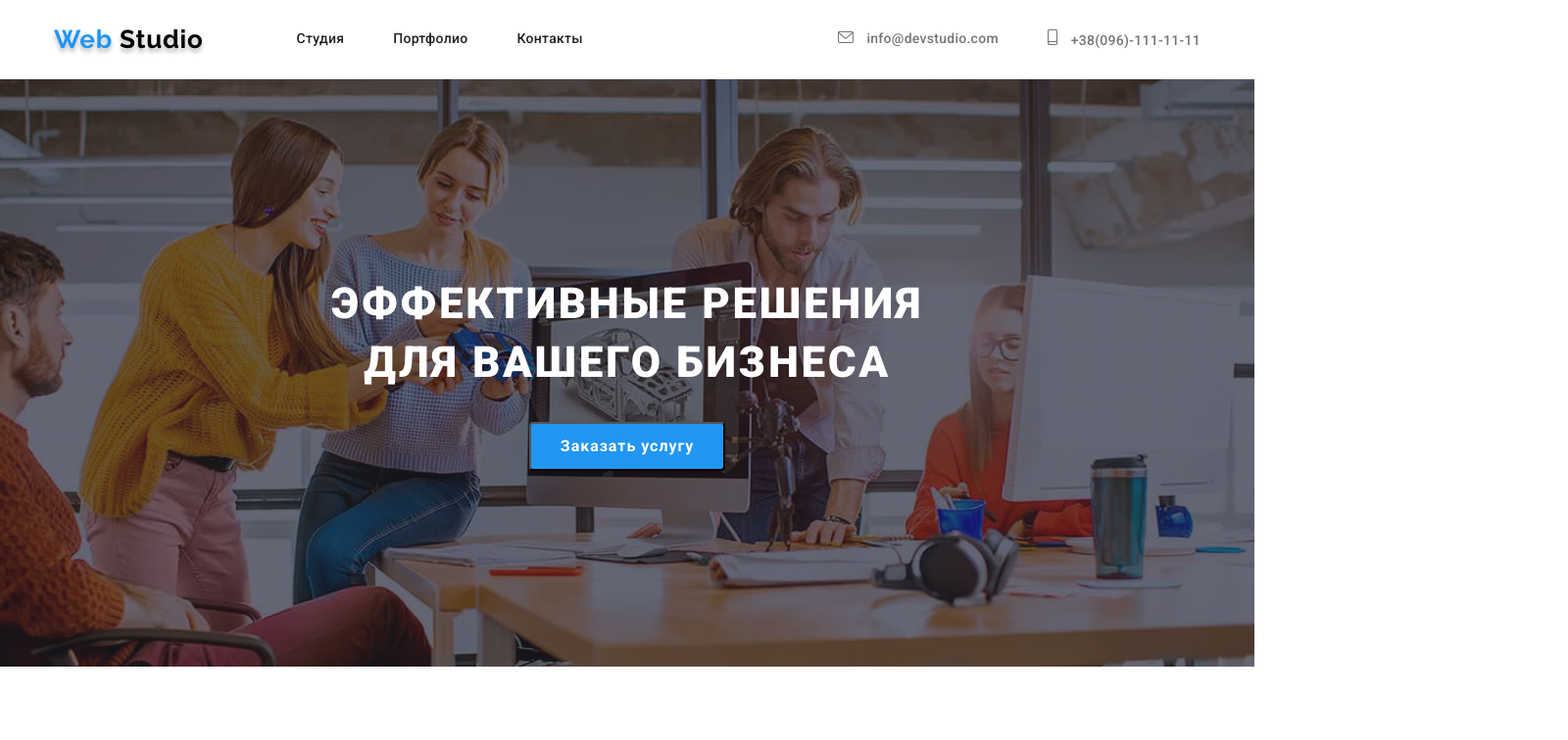
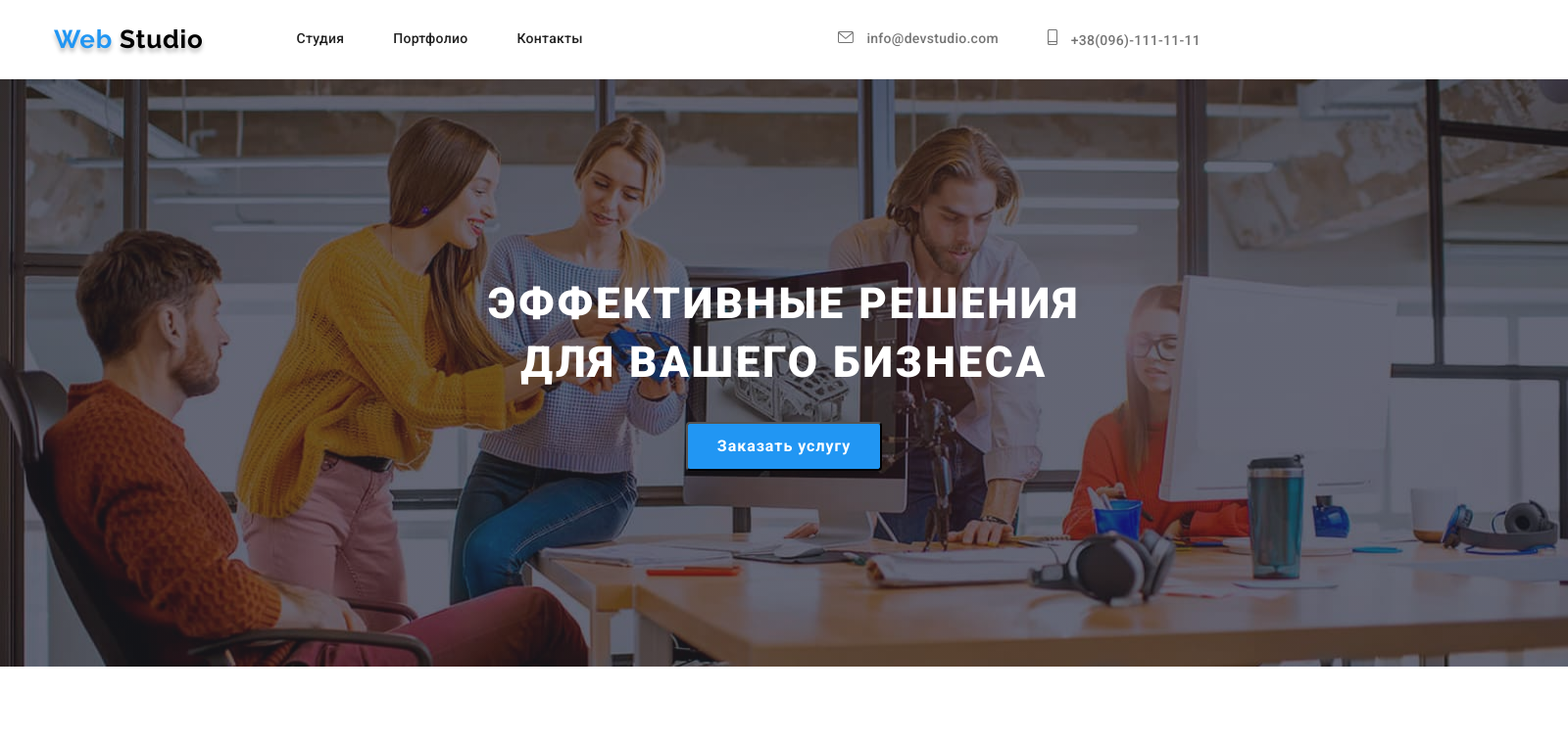
Before and after one commit to Nickolay86/goit-markup-hw-04, a plain HTML site: page index.html in a window 1280 px wide. Shown: the top 756 px of the page at 98% size, 1600 px wide, since content can reach past the window. Drawn offline with nearby package versions, Linux system fonts and the light colour scheme.

Commit message:
внес правки секции герой

```diff
--- a/css/styles.css
+++ b/css/styles.css
@@ -142,10 +142,8 @@ h1,h2,h3,h4,h5,h6,p{
     fill: var(--accent-cl);
 }
 
-.hero{
-
-    max-width: 1600px;
-        height: 600px;
+.hero {
+        width: 1600px;
         background: var(--secondary-bg-cl);
         background-image: linear-gradient(rgba(47, 48, 58, 0.4), rgba(47, 48, 58, 0.4)),
             url(../images/bg\ img.jpg);
@@ -156,14 +154,14 @@ h1,h2,h3,h4,h5,h6,p{
 
         text-align: center;
 
-        margin-left: auto;
-        margin-right: auto;
+        margin: 0 auto;
+
 
 
         padding-top: 200px;
         padding-bottom: 200px;
+}
 
-}
 
 .hero-container{
    text-align: center;
```
